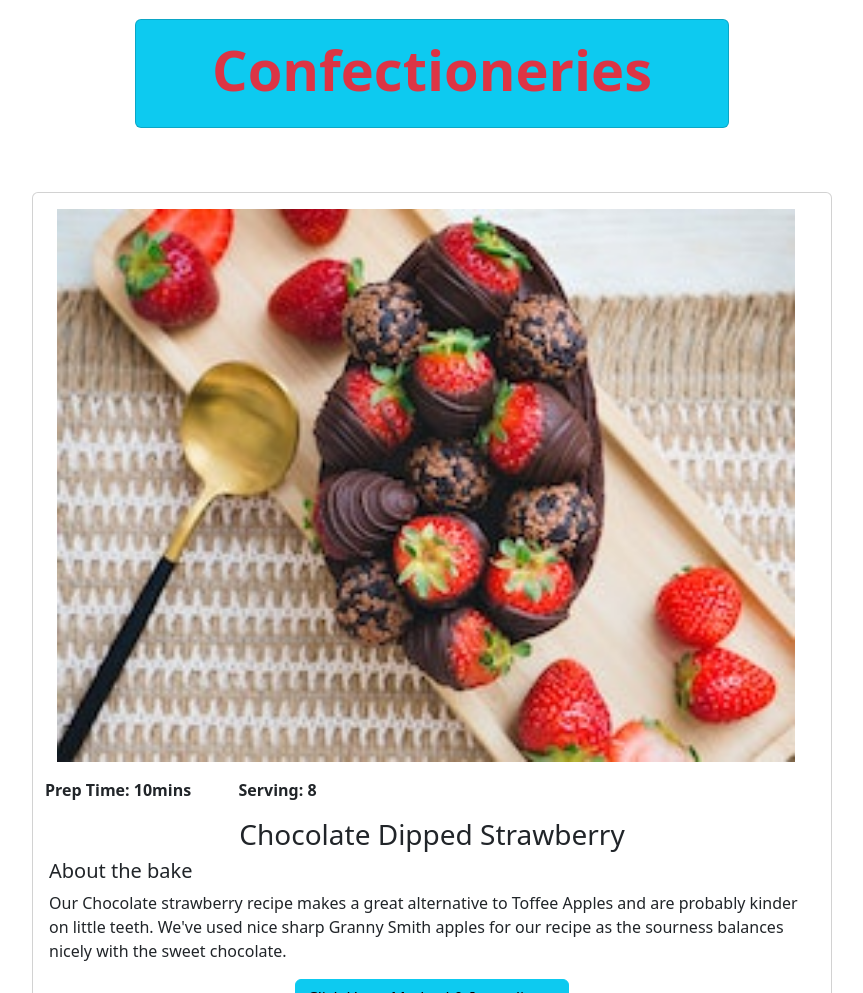
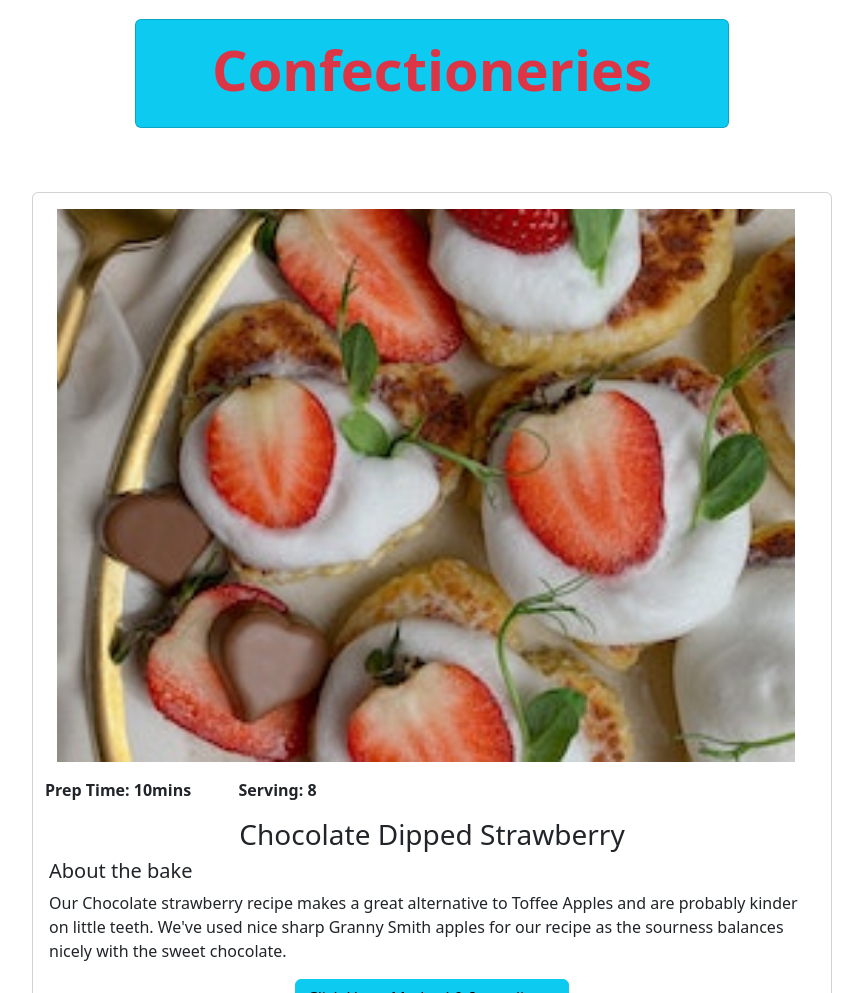
Before and after one commit to AlvinQuizon/Mad-Baker, a plain HTML site: page confectionaries.html in a window 1280 px wide. Shown: the part 1150-2143 px from the top of the page, without its empty margins (206-1069 px from the left). Drawn offline with nearby package versions, Linux system fonts and the light colour scheme.

Commit message:
changes img choco-dip-strawberry recipe

```diff
--- a/confectionaries.html
+++ b/confectionaries.html
@@ -109,7 +109,7 @@
             <div class="card">
                   <div class="container">
                     <div class="row col-12">
-                      <img src="MADBAKER/confectionary/sb-dip.jpg" class="card-img-top pt-3 ps-4" alt="">
+                      <img src="MADBAKER/confectionary/conf-photo-2.jpg" class="card-img-top pt-3 ps-4" alt="">
                       <div class="col-lg-3 pt-3 fw-bold">Prep Time: 10mins</div>
                       <div class="col-lg-3 pt-3 fw-bold">Serving: 8</div>
                     </div>
```
